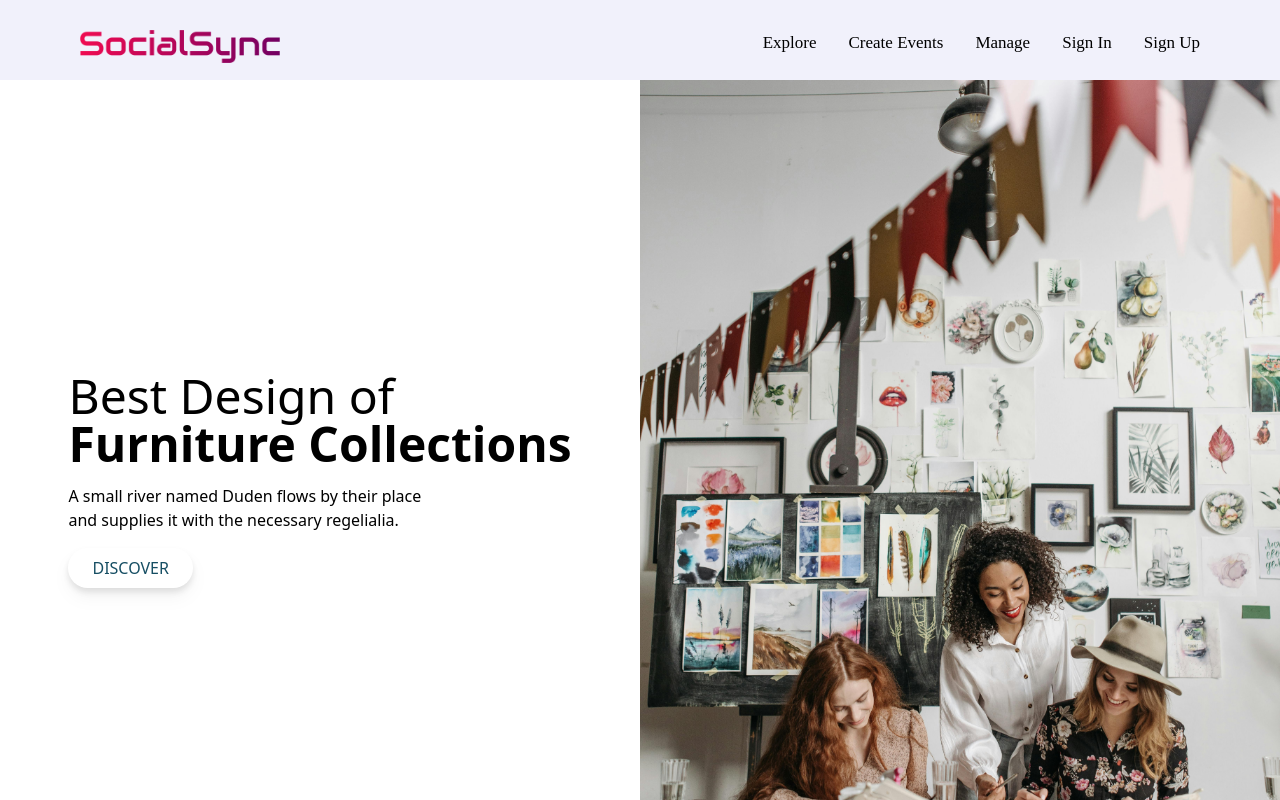
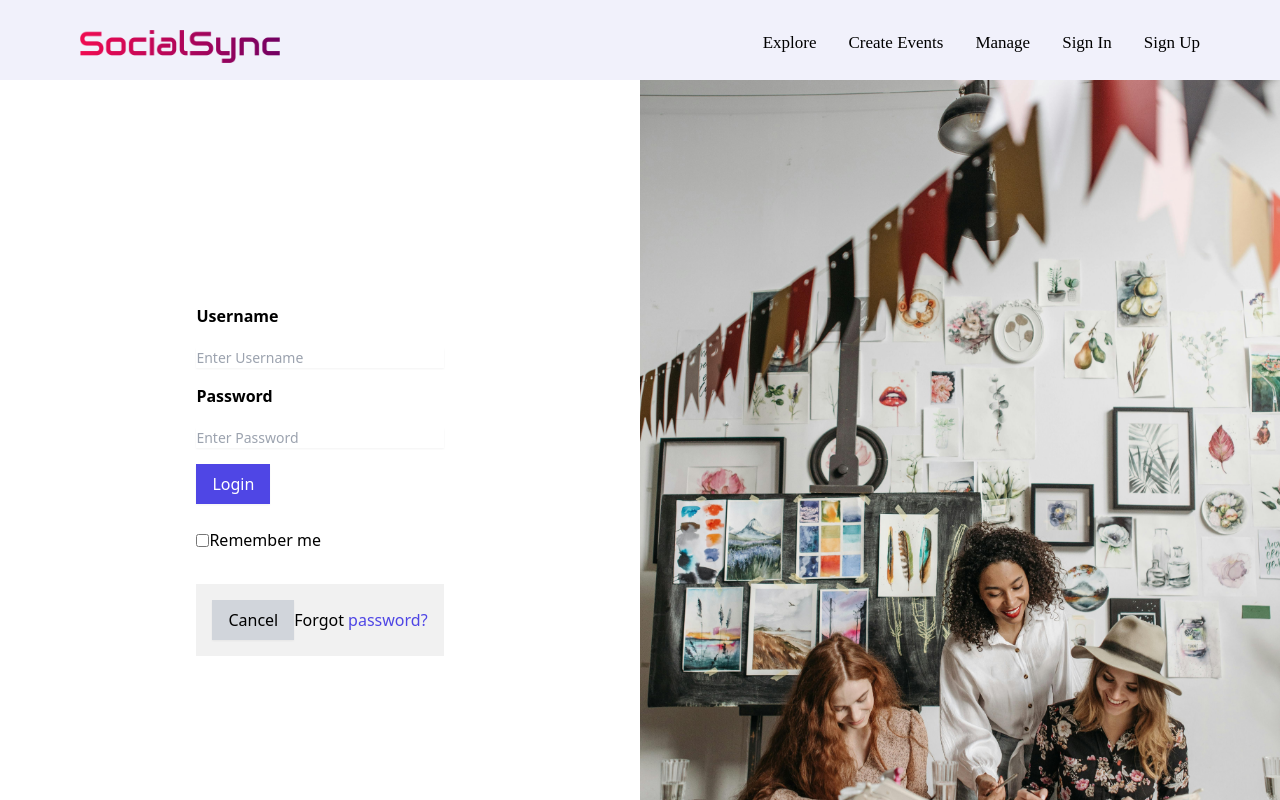
Before and after one commit to Team-Rebels/socialsync-front, a React (Vite) app: page /signin in a window 1280 px wide. Shown: the top 800 px of the page. Built offline with nearby package versions, Linux system fonts and the light colour scheme.

Commit message:
final update

```diff
--- a/package.json
+++ b/package.json
@@ -10,6 +10,7 @@
     "preview": "vite preview"
   },
   "dependencies": {
+    "axios": "^1.7.2",
     "lucide-react": "^0.399.0",
     "react": "^18.3.1",
     "react-dom": "^18.3.1",
--- a/src/components/eventTile.jsx
+++ b/src/components/eventTile.jsx
@@ -1,16 +1,22 @@
 // src/components/EventTile.jsx
 import React from 'react';
 
-const EventTile = ({ title, date, location, price, host, image }) => {
+const EventTile = ({ title, description, date, address, price, city, image }) => {
   return (
     <div className="event-tile border p-4 rounded shadow-sm">
       <img src={image} alt={title} className="w-full h-auto mb-4 rounded" />
       <h3 className="text-xl font-semibold mb-2">{title}</h3>
+
       <div>
+
         <p><strong>Date:</strong> {date}</p>
-        <p><strong>Location:</strong> {location}</p>
         <p><strong>Price:</strong> {price}</p>
-        <p><strong>Hosted by:</strong> {host}</p>
+        <p><strong>Address:</strong> {address}</p>
+        <p><strong>City:</strong> {city}</p>
+        <p><strong>Description:</strong> {description}</p>
+
+
+
       </div>
     </div>
   );
--- a/src/pages/eventCreation/index.jsx
+++ b/src/pages/eventCreation/index.jsx
@@ -1,15 +1,19 @@
 import React, { useState } from 'react';
 import EventTile from '../../components/eventTile';
 import bannerImage from '../../assets/images/banner.jpg';
+import axios from 'axios';
 
 const EventCreation = () => {
+
+
+
   const [eventDetails, setEventDetails] = useState({
     title: 'New Event',
     date: '',
     location: '',
     price: ' ' ,
     host: '',
-    image: ''
+   image: ''
   });
 
   const handleInputChange = (e) => {
--- a/src/pages/explore/index.jsx
+++ b/src/pages/explore/index.jsx
@@ -1,5 +1,5 @@
 // src/pages/EventListing.jsx
-import React from 'react';
+import React, { useEffect, useState } from 'react';
 import EventTile from '../../components/eventTile';
 import concertImage from '../../assets/images/concert.jpg';
 import playImage from '../../assets/images/play.jpg';
@@ -10,9 +10,39 @@ import tourImage from '../../assets/images/tour.jpg';
 import violinImage from '../../assets/images/violin.jpg';
 import ballerinaImage from '../../assets/images/ballerina.jpg';
 import kwameImage from '../../assets/images/kwame.jpg';
+import axios from 'axios';
+
+
 
 const EventListing = () => {
-  const events = [
+//Define a state to store events
+const [events, setEvents] = useState([]);
+
+// Define a function to fetch events
+const getEvents = async () => {
+  const response = await axios.get('https://socialsync-back.onrender.com/events');
+ if (response.status === 200) {
+   setEvents(response.data);
+
+ } else {
+  setEvents([]);
+
+ }
+
+}
+
+//Get events
+useEffect(() => {
+  getEvents();
+}, []);
+
+
+
+
+
+
+
+  /*const events = [
     { title: 'Concert', date: '2024-07-01', location: 'New York', price: '$50', host: 'Music Fest', image: concertImage },
     { title: 'The Samurai', date: '2024-07-05', location: 'Accra', price: 'GHc 300', host: 'Winston Academy', image: playImage },
     { title: 'Laugh Out', date: '2024-07-10', location: 'Kumasi', price: 'GHc 1,000', host: 'Comedy Central', image: comedyImage },
@@ -22,7 +52,7 @@ const EventListing = () => {
     { title: 'Violin Recital', date: '2024-07-30', location: 'Berlin', price: '€75', host: 'Music School', image: violinImage },
     { title: 'Dancing Queens', date: '2024-08-05', location: 'Lagos', price: 'GHc 400', host: 'Dance Ghana', image: ballerinaImage },
     { title: 'Kwame Nkrumah Memorial', date: '2024-08-10', location: 'Accra', price: 'GHc 200', host: 'History Society', image: kwameImage }
-  ];
+  ];*/
 
   return (
     <div className="flex flex-col items-center min-h-screen bg-gray-100 p-8">
@@ -30,7 +60,16 @@ const EventListing = () => {
       <input type="text" placeholder="Search.." className="mb-8 p-2 border border-pink-300 rounded" />
       <div className="grid grid-cols-1 sm:grid-cols-2 lg:grid-cols-3 gap-4 w-full max-w-5xl">
         {events.map((event, index) => (
-          <EventTile key={index} {...event} />
+          <EventTile
+          title={event.name}
+          description={event.description}
+          date={event.date}
+          price={event.price}
+          address={event.address}
+          city={event.city}
+          image={`https://savefiles.org/${event.flier}?shareable_link=280`}
+           />
+          //key={index} {...event} />
         ))}
       </div>
     </div>
--- a/src/pages/signin/index.jsx
+++ b/src/pages/signin/index.jsx
@@ -1,32 +1,76 @@
+import React, { useState } from 'react';
 import signImage from '../../assets/images/artclass.jpg';
 
 const SignIn = () => {
+  const [formData, setFormData] = useState({
+    uname: '',
+    psw: '',
+    remember: false,
+  });
+
+  const handleChange = (e) => {
+    const { name, value, type, checked } = e.target;
+    setFormData((prevData) => ({
+      ...prevData,
+      [name]: type === 'checkbox' ? checked : value,
+    }));
+  };
+
+  const handleSubmit = (e) => {
+    e.preventDefault();
+    // Handle form submission logic here
+    console.log('Form data:', formData);
+  };
+
   return (
-    <div>
-    <div className="flex h-screen ">
-   <div className="w-1/2 bg-lightBlue place-content-center " >
+    <div className="flex h-screen">
+      <div className="w-1/2 bg-lightBlue flex items-center justify-center">
+        <form onSubmit={handleSubmit} className="container mx-auto w-fit flex flex-col items-start gap-y-4">
+          <label htmlFor="uname"><b>Username</b></label>
+          <input
+            type="text"
+            placeholder="Enter Username"
+            name="uname"
+            value={formData.uname}
+            onChange={handleChange}
+            required
+            className="mt-1 block w-full border-gray-300 shadow-sm focus:border-indigo-500 focus:ring-indigo-500 sm:text-sm"
+          />
 
-     <div className="mx-auto w-fit flex flex-col items-start gap-y-4 ">
-       <div className="flex flex-col text-5xl">
-         <span className="font-thin ">Best Design of </span>
-         <span className="font-bold ">Furniture Collections</span>
+          <label htmlFor="psw"><b>Password</b></label>
+          <input
+            type="password"
+            placeholder="Enter Password"
+            name="psw"
+            value={formData.psw}
+            onChange={handleChange}
+            required
+            className="mt-1 block w-full border-gray-300 shadow-sm focus:border-indigo-500 focus:ring-indigo-500 sm:text-sm"
+          />
 
-       </div>
-       <p className="w-70">
-         A small river named Duden flows by their place <br /> and supplies it with the necessary regelialia.
-       </p>
-       <button className="bg-white px-6 py-2 rounded-full drop-shadow-lg uppercase text-cyan-900">Discover</button>
-     </div>
-   </div>
+          <button type="submit" className="bg-indigo-600 text-white py-2 px-4 shadow-sm hover:bg-indigo-700 focus:outline-none focus:ring-2 focus:ring-offset-2 focus:ring-indigo-500">Login</button>
+          <label className="inline-flex items-center mt-2">
+            <input
+              type="checkbox"
+              name="remember"
+              checked={formData.remember}
+              onChange={handleChange}
+              className="form-checkbox"
+            /> Remember me
+          </label>
 
-   <div className="w-1/2 " >
-     <img src={signImage} alt="sign up and in background" className="object-cover w-full h-full" />
-   </div>
+          <div className="container bg-[#f1f1f1] mt-4 p-4">
+            <button type="button" className="bg-gray-300 py-2 px-4 shadow-sm hover:bg-gray-400 focus:outline-none focus:ring-2 focus:ring-offset-2 focus:ring-gray-500">Cancel</button>
+            <span>Forgot <a href="#" className="text-indigo-600 hover:text-indigo-800">password?</a></span>
+          </div>
+        </form>
+      </div>
 
- </div>
+      <div className="w-1/2">
+        <img src={signImage} alt="sign up and in background" className="object-cover w-full h-full" />
+      </div>
+    </div>
+  );
+};
 
- </div>
-  )
-}
-
-export default SignIn
+export default SignIn;
```
